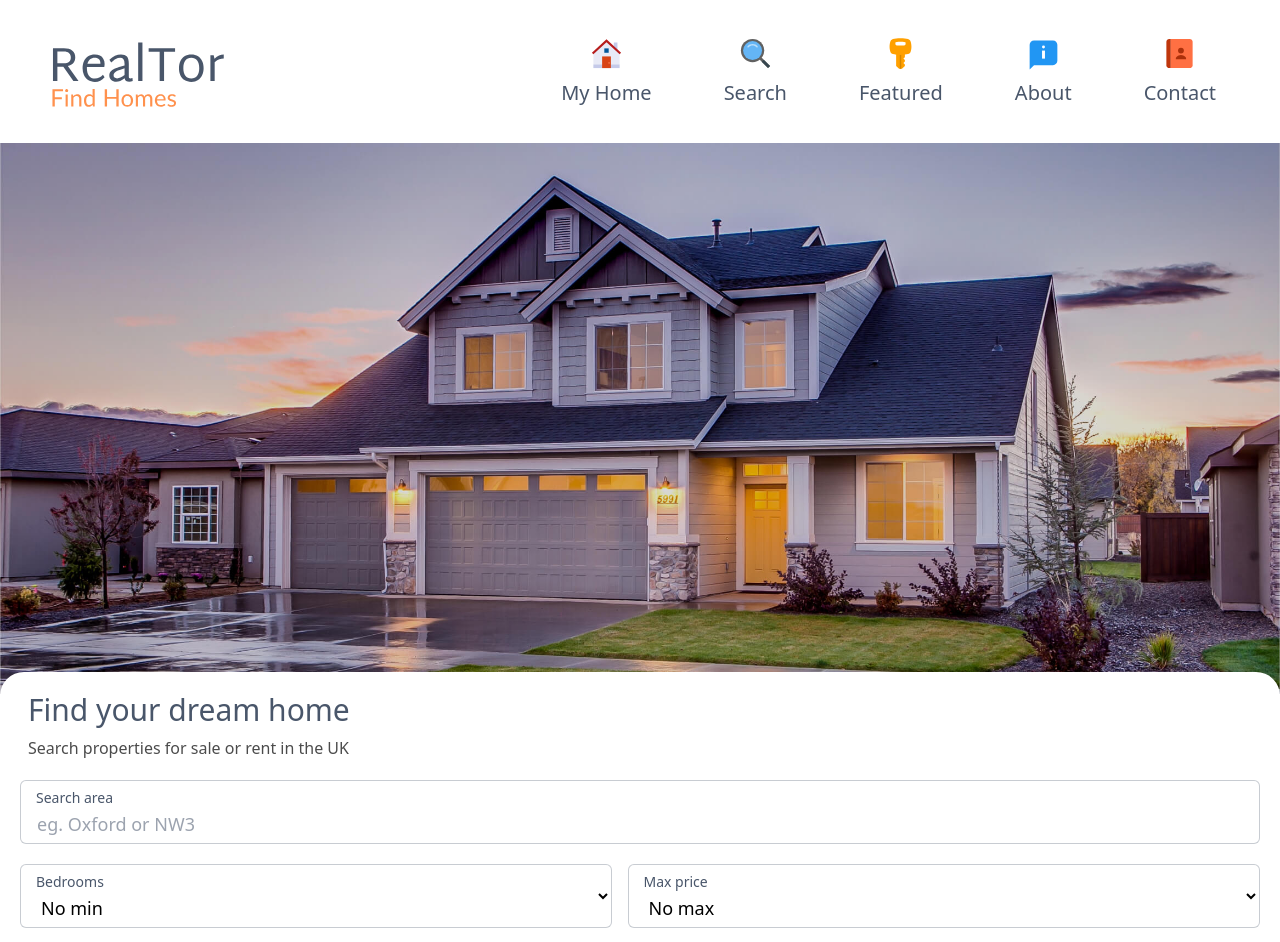
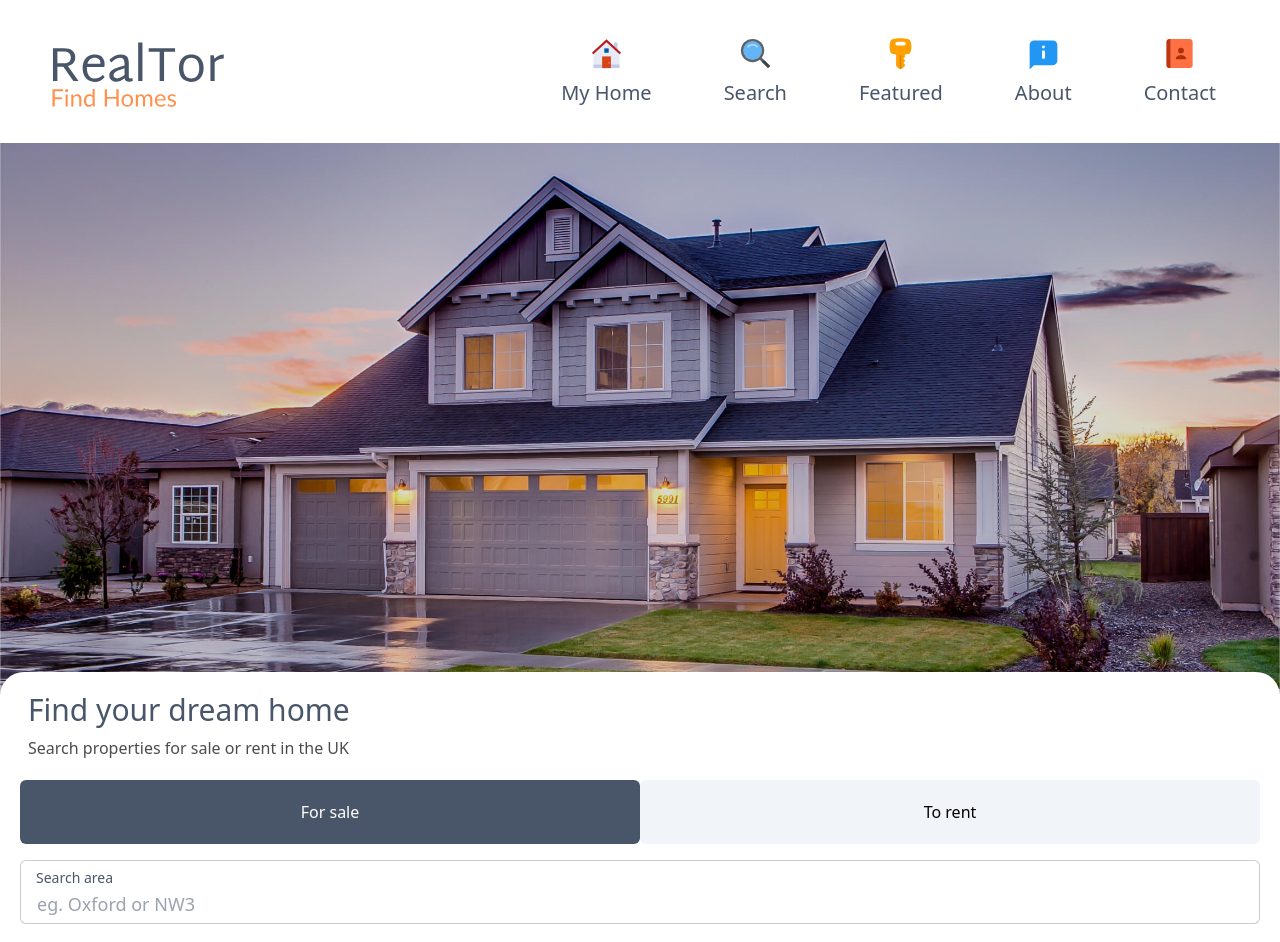
Before and after one commit to sotos-dev/HomeFinder, a Next.js app: page / in a window 1280 px wide. Shown: the top 942 px of the page. Built offline with nearby package versions, Linux system fonts and the light colour scheme.

Commit message:
Homepage | search-form

```diff
--- a/components/homepageComps/heroSection/HeroFormMobile.jsx
+++ b/components/homepageComps/heroSection/HeroFormMobile.jsx
@@ -3,8 +3,21 @@ import HeroImage from "../../../assets/images/hero-image.jpg"
 import { MdKeyboardArrowDown } from "react-icons/md"
 import { bedrooms, totalMaxPrice } from "../../../utils/homepageMobileData"
 import Option from "./Option"
+import { useState } from "react"
 
 const HeroFormMobile = () => {
+  const [forSaleButton, setForSaleButton] = useState(true)
+  const [toRentButton, setToRentButton] = useState(false)
+
+  const saleButton = () => {
+    setForSaleButton((prev) => (prev = !prev))
+    setToRentButton((prev) => (prev = !prev))
+  }
+  const rentButton = () => {
+    setToRentButton((prev) => (prev = !prev))
+    setForSaleButton((prev) => (prev = !prev))
+  }
+
   return (
     <>
       <div>
@@ -19,6 +32,29 @@ const HeroFormMobile = () => {
           <span className='font-medium'>UK</span>
         </p>
         <form className='mt-5'>
+          {/* For Sale/Rent */}
+          <div className='flex justify-between mb-4'>
+            <button
+              onClick={saleButton}
+              type='button'
+              className={`${
+                forSaleButton
+                  ? "bg-myBlue text-white"
+                  : "bg-slate-100 text-black"
+              } text-white py-5 px-10  w-1/2 rounded-md`}>
+              For sale
+            </button>
+            <button
+              onClick={rentButton}
+              type='button'
+              className={`${
+                toRentButton
+                  ? "bg-myBlue text-white"
+                  : "bg-slate-100 text-black"
+              } py-5 px-10 w-1/2 rounded-md`}>
+              To rent
+            </button>
+          </div>
           {/* Search area */}
           <fieldset className='relative'>
             <p className='absolute top-2 left-4 text-sm text-myBlue'>
@@ -27,6 +63,7 @@ const HeroFormMobile = () => {
             <input
               type='text'
               placeholder='eg. Oxford or NW3'
+              autoComplete='off'
               id='search-area'
               className='border border-opacity-30 border-myBlue bg-white w-full h-16 rounded-md pl-4 pt-6 text-lg'
             />
@@ -35,25 +72,29 @@ const HeroFormMobile = () => {
           <div className='flex justify-between items-center gap-4 mt-5'>
             {/* Bedrooms */}
             <fieldset className='relative flex-grow'>
-              <p className='absolute top-2 left-4 text-sm text-myBlue'>
+              <p className='pointer-events-none absolute top-2 left-4 text-sm text-myBlue'>
                 Bedrooms
               </p>
-              {/* <MdKeyboardArrowDown className='absolute text-3xl bottom-1 right-4' /> */}
-              <select className='border border-opacity-30 border-myBlue bg-white w-full h-16 rounded-md pl-4 pt-6 text-lg '>
+              <MdKeyboardArrowDown className='pointer-events-none absolute text-3xl bottom-1 right-4' />
+              <select
+                id='bedrooms'
+                className='border border-opacity-30 border-myBlue bg-white w-full h-16 rounded-md pl-4 pt-6 text-lg appearance-none'>
                 {bedrooms.map((room) => (
-                  <Option optionName={room} />
+                  <Option key={room + 1} optionName={room} />
                 ))}
               </select>
             </fieldset>
             {/* Max price */}
             <fieldset className='relative flex-grow'>
-              <p className='absolute top-2 left-4 text-sm text-myBlue'>
+              <p className='pointer-events-none absolute top-2 left-4 text-sm text-myBlue'>
                 Max price
               </p>
-              {/* <MdKeyboardArrowDown className='absolute text-3xl bottom-1 right-4' /> */}
-              <select className='border border-opacity-30 border-myBlue bg-white w-full h-16 rounded-md pl-4 pt-6 text-lg '>
+              <MdKeyboardArrowDown className='pointer-events-none absolute text-3xl bottom-1 right-4' />
+              <select
+                selected
+                className='border border-opacity-30 border-myBlue bg-white w-full h-16 rounded-md pl-4 pt-6 text-lg appearance-none'>
                 {totalMaxPrice.map((price) => {
-                  return <Option optionName={price} />
+                  return <Option key={price + 1} optionName={price} />
                 })}
               </select>
             </fieldset>
```
